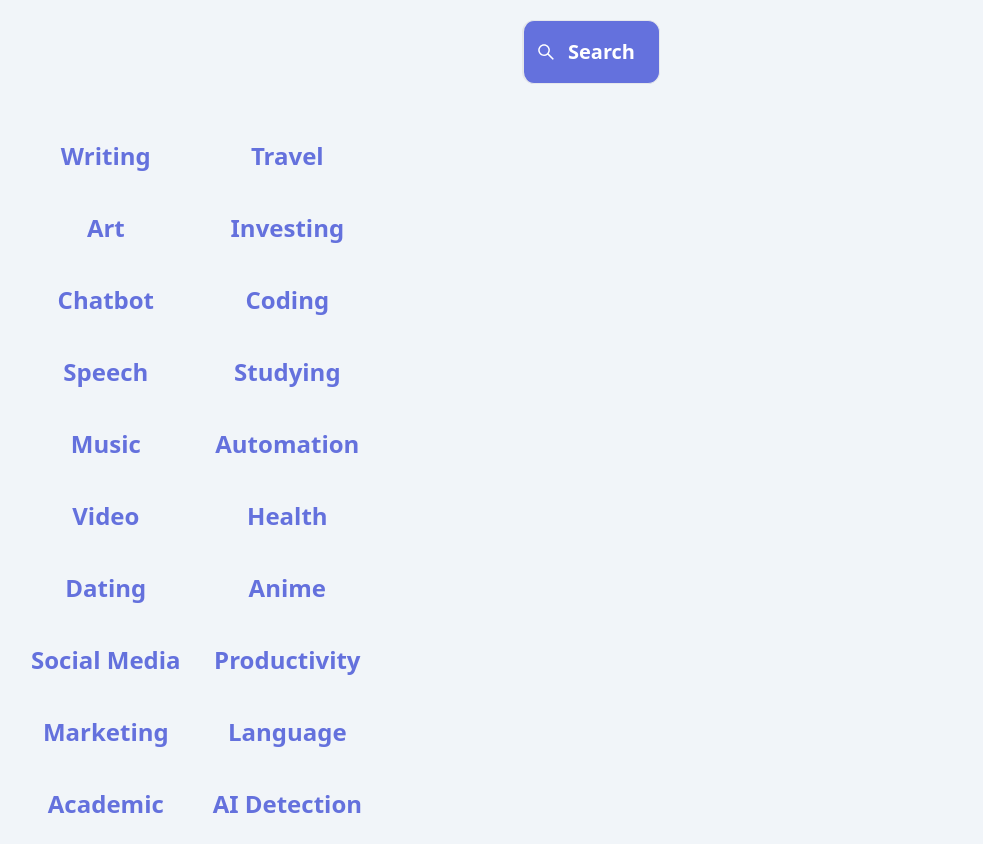
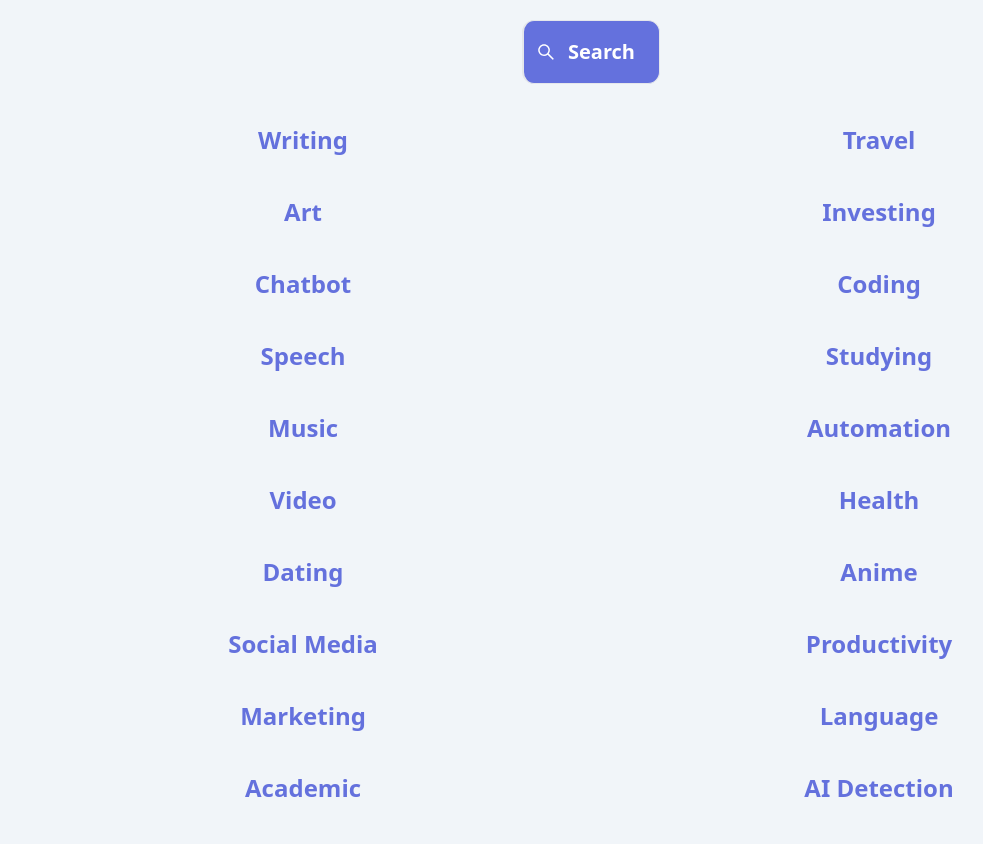
Before and after one commit to yafet-123/AiSearch, a Next.js app: page / in a window 1280 px wide. Shown: the part 464-1308 px from the top of the page, without its empty margins (49-1032 px from the left). Built offline with nearby package versions, Linux system fonts and the light colour scheme.

Commit message:
editing category of the pages index.js

```diff
--- a/components/home/Category.tsx
+++ b/components/home/Category.tsx
@@ -3,10 +3,10 @@ import { CategoryData }  from '../../data/Category'
 
 export const Category: React.FC<any> = () => {
   return (
-    <div className="flex h-full lg:px-20" >
-      <ul className="flex h-[45rem] flex-col justify-center items-center flex-wrap gap-8 font-bold break-words">
+    <div className="flex justify-center items-center h-full w-full lg:px-20" >
+      <ul className="flex w-full h-[38rem] lg:h-[45rem] flex-col flex-wrap gap-8 font-bold">
         { CategoryData?.map((category:any, index:any)=>(
-          <li key={index} className="text-lg lg:text-2xl font-bold text-[#6471DD] dark:text-[#C1B0EB] lg:mb-2">{category.title}</li>
+          <li key={index} className="text-center text-lg lg:text-2xl font-bold text-[#6471DD] dark:text-[#C1B0EB] lg:mb-2">{category.title}</li>
         ))}
       </ul>
     </div>
```
